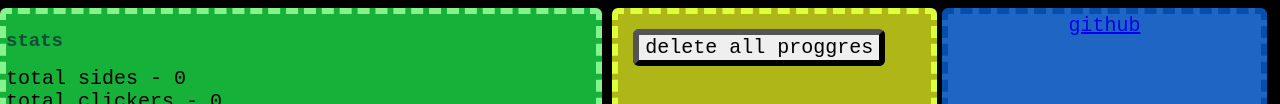
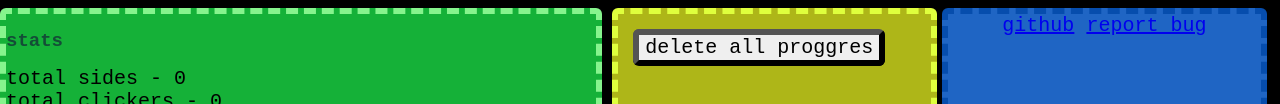
Before and after one commit to cudeIsCool/geometry-clicker, a plain HTML site: page index.html in a window 1280 px wide. Shown: the part 513-617 px from the top of the page. Drawn offline with Linux system fonts and the light colour scheme.

Commit message:
bug report
if you found bug you can now report it to the developer

```diff
--- a/index.html
+++ b/index.html
@@ -71,6 +71,7 @@
 		</div>
 		<div id="links">
 			<a href="https://github.com/cudeIsCool/geometry-clicker">github</a>
+			<a href=mailto:geometryclickerbugreport@gmail.com>report bug</a>
 		</div>
 		<div id="screenOverlay">
 			<div class=container>
```
